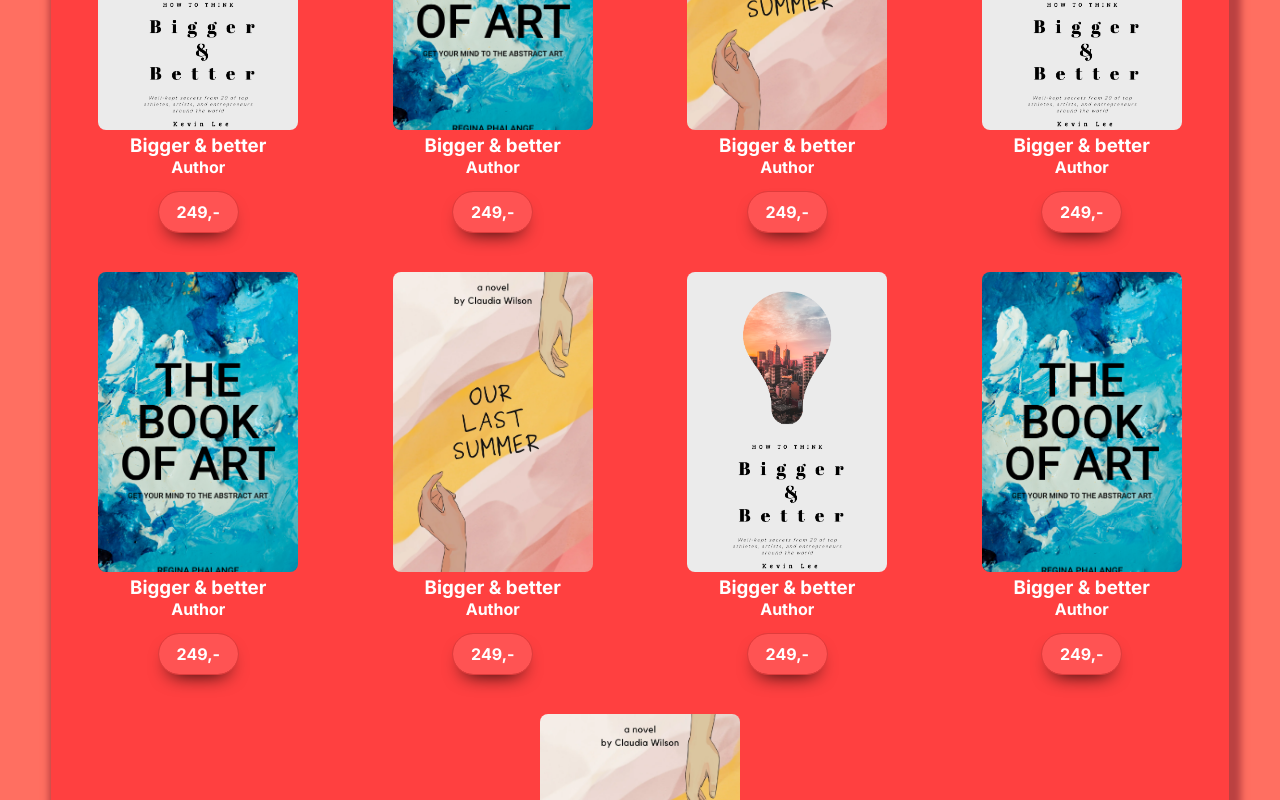
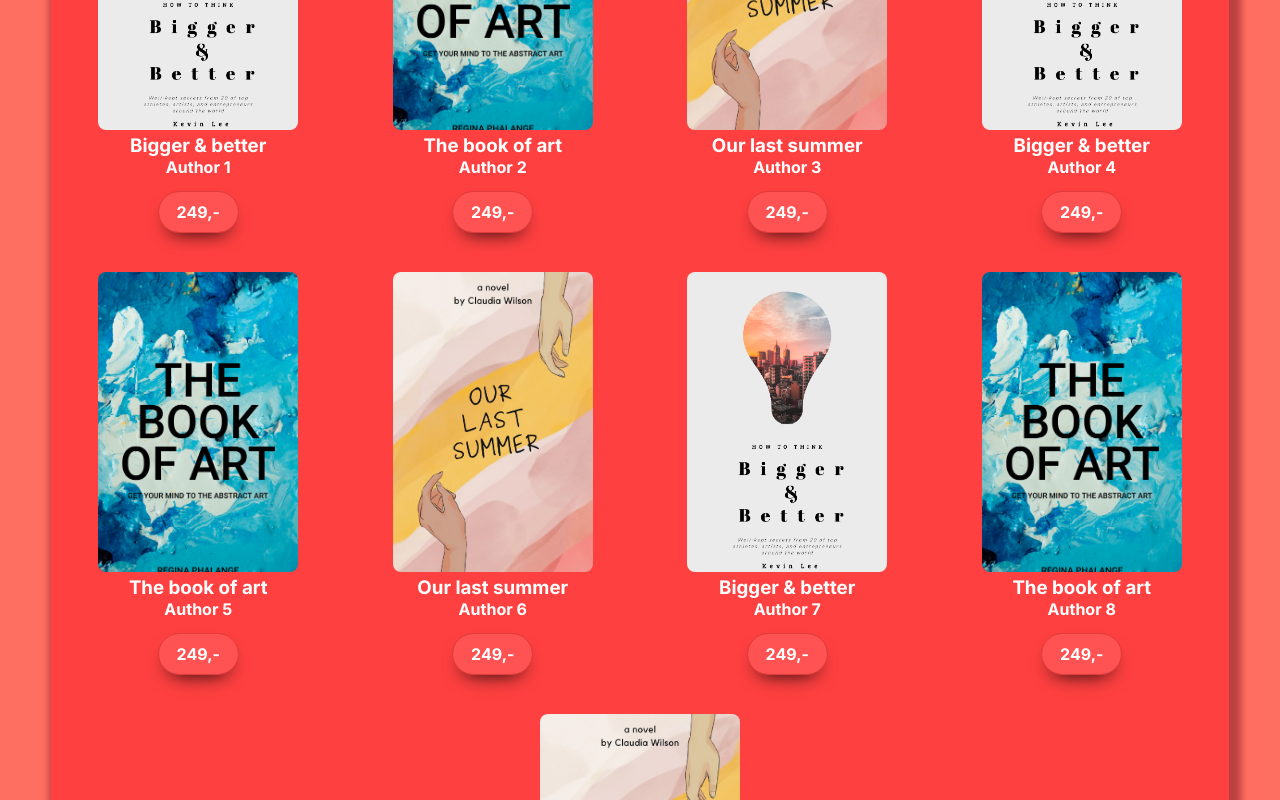
Before and after one commit to MarcusSkalevik/Nextjs-prosjekt, a Next.js app: page /books in a window 1280 px wide. Shown: the part 1040-1840 px from the top of the page. Built offline with nearby package versions, Linux system fonts and the light colour scheme.

Commit message:
MAJOR UPDATE

```diff
--- a/app/books/page.jsx
+++ b/app/books/page.jsx
@@ -21,7 +21,7 @@ const BookList = () => {
               <img src={book.image} alt={book.title} className={styles.bookImage} />
               <h3>{book.title}</h3>
               <h4>{book.author}</h4>
-              <Link href={book.link}>
+              <Link href={`/books/${book.id}`}>
                 <button className={styles.button}>{book.price},-</button>
               </Link>
             </div>
--- a/app/components/bookdata.jsx
+++ b/app/components/bookdata.jsx
@@ -7,74 +7,65 @@ const listedBooks = [
     {
       id: 1,
       title: 'Bigger & better',
-      author: 'Author',
+      author: 'Author 1',
       price: '249',
       image: '/book4.png',
-      link: 'https://www.google.com/',
     },
     {
       id: 2,
-      title: 'Bigger & better',
-      author: 'Author',
+      title: 'The book of art',
+      author: 'Author 2',
       price: '249',
       image: '/book5.jpg',
-      link: 'https://www.google.com/',
     },
     {
       id: 3,
-      title: 'Bigger & better',
-      author: 'Author',
+      title: 'Our last summer',
+      author: 'Author 3',
       price: '249',
       image: '/book6.jpg',
-      link: 'https://www.google.com/',
     },
     {
       id: 4,
       title: 'Bigger & better',
-      author: 'Author',
+      author: 'Author 4',
       price: '249',
       image: '/book4.png',
-      link: 'https://www.google.com/',
     },
     {
       id: 5,
-      title: 'Bigger & better',
-      author: 'Author',
+      title: 'The book of art',
+      author: 'Author 5',
       price: '249',
       image: '/book5.jpg',
-      link: 'https://www.google.com/',
     },
     {
       id: 6,
-      title: 'Bigger & better',
-      author: 'Author',
+      title: 'Our last summer',
+      author: 'Author 6',
       price: '249',
       image: '/book6.jpg',
-      link: 'https://www.google.com/',
     },
     {
       id: 7,
       title: 'Bigger & better',
-      author: 'Author',
+      author: 'Author 7',
       price: '249',
       image: '/book4.png',
-      link: 'https://www.google.com/',
     },
     {
       id: 8,
-      title: 'Bigger & better',
-      author: 'Author',
+      title: 'The book of art',
+      author: 'Author 8',
       price: '249',
       image: '/book5.jpg',
-      link: 'https://www.google.com/',
     },
     {
       id: 9,
-      title: 'Bigger & better',
-      author: 'Author',
+      title: 'Our last summer',
+      author: 'Author 9',
       price: '249',
       image: '/book6.jpg',
-      link: 'https://www.google.com/',
     },
 
 ];
--- a/app/layout.jsx
+++ b/app/layout.jsx
@@ -4,7 +4,7 @@ import { Inter } from 'next/font/google'
 const inter = Inter({ subsets: ['latin'] })
 
 export const metadata = {
-  title: 'Marcus',
+  title: 'Bookstore',
   description: 'Ultimate Bookstore',
 }
 
```
Also changed, not shown: app/books/[product]/page.jsx (added, +18 -0 lines), app/components/product.jsx (added, +22 -0 lines).
